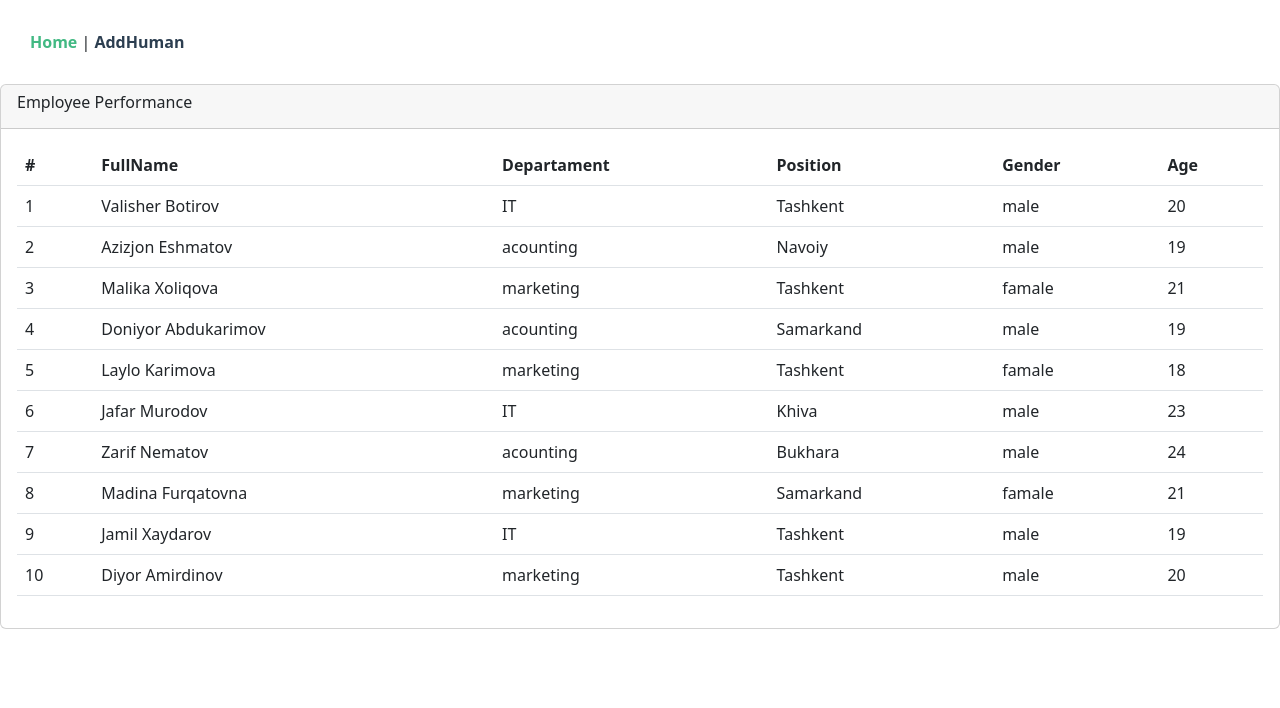
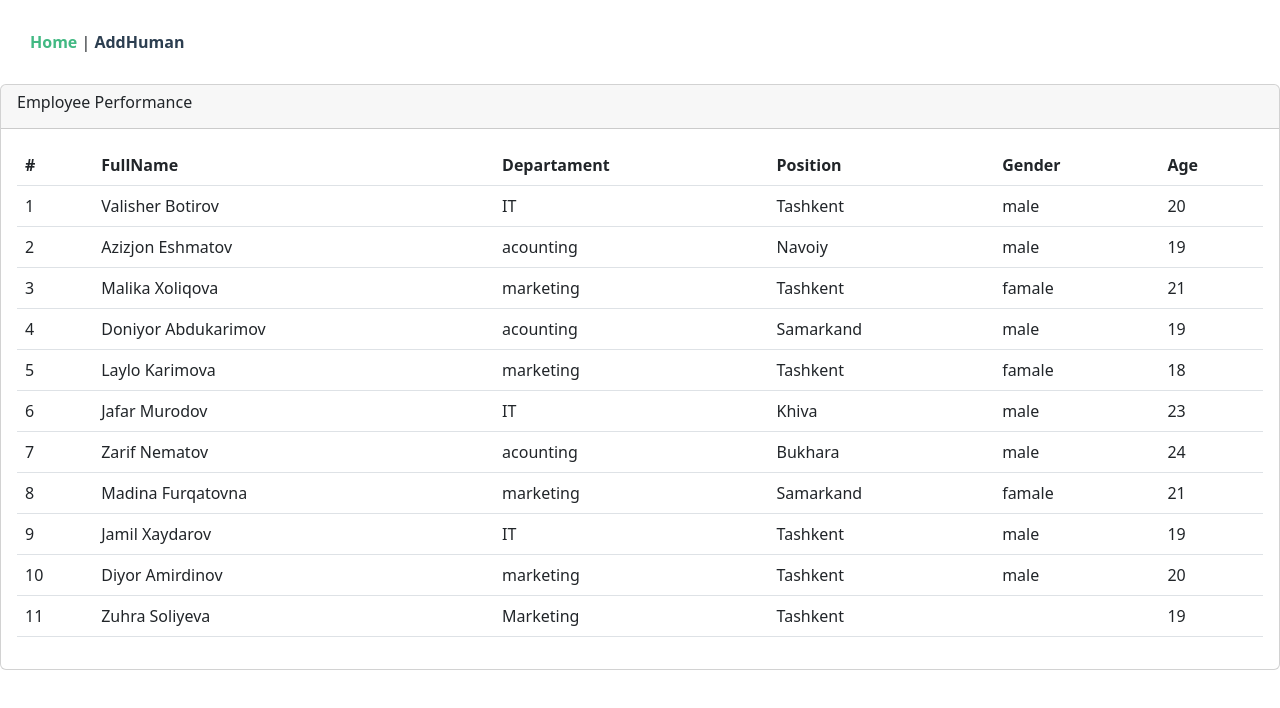
Before and after one commit to ValisherBotirov/UIC-Group-Task, a Vue app: page / in a window 1280 px wide. Shown: the top 708 px of the page. Built offline with nearby package versions, Linux system fonts and the light colour scheme; data requests are answered from the project's data file.

Commit message:
I added the function of saving the data from the form on the add employee page to the server

```diff
--- a/data/db.json
+++ b/data/db.json
@@ -1,14 +1,92 @@
 {
-  "users" : [
-    {"id" : 1 , "fullName" : "Valisher Botirov" , "departament" : "IT", "position" : "Tashkent" , "gender" : "male","age" : 20 },
-    {"id" : 2 , "fullName" : "Azizjon Eshmatov" , "departament" : "acounting", "position" : "Navoiy" , "gender" : "male","age" : 19 },
-    {"id" : 3 , "fullName" : "Malika Xoliqova" , "departament" : "marketing", "position" : "Tashkent" , "gender" : "famale","age" : 21 },
-    {"id" : 4 , "fullName" : "Doniyor Abdukarimov" , "departament" : "acounting", "position" : "Samarkand" , "gender" : "male","age" : 19 },
-    {"id" : 5 , "fullName" : "Laylo Karimova" , "departament" : "marketing", "position" : "Tashkent" , "gender" : "famale","age" : 18 },
-    {"id" : 6 , "fullName" : "Jafar Murodov" , "departament" : "IT", "position" : "Khiva" , "gender" : "male","age" : 23 },
-    {"id" : 7 , "fullName" : "Zarif Nematov" , "departament" : "acounting", "position" : "Bukhara" , "gender" : "male","age" : 24 },
-    {"id" : 8 , "fullName" : "Madina Furqatovna" , "departament" : "marketing", "position" : "Samarkand" , "gender" : "famale","age" : 21 },
-    {"id" : 9 , "fullName" : "Jamil Xaydarov" , "departament" : "IT", "position" : "Tashkent" , "gender" : "male","age" : 19 },
-    {"id" : 10 , "fullName" : "Diyor Amirdinov" , "departament" : "marketing", "position" : "Tashkent" , "gender" : "male","age" : 20 }
+  "users": [
+    {
+      "id": 1,
+      "fullName": "Valisher Botirov",
+      "departament": "IT",
+      "position": "Tashkent",
+      "gender": "male",
+      "age": 20
+    },
+    {
+      "id": 2,
+      "fullName": "Azizjon Eshmatov",
+      "departament": "acounting",
+      "position": "Navoiy",
+      "gender": "male",
+      "age": 19
+    },
+    {
+      "id": 3,
+      "fullName": "Malika Xoliqova",
+      "departament": "marketing",
+      "position": "Tashkent",
+      "gender": "famale",
+      "age": 21
+    },
+    {
+      "id": 4,
+      "fullName": "Doniyor Abdukarimov",
+      "departament": "acounting",
+      "position": "Samarkand",
+      "gender": "male",
+      "age": 19
+    },
+    {
+      "id": 5,
+      "fullName": "Laylo Karimova",
+      "departament": "marketing",
+      "position": "Tashkent",
+      "gender": "famale",
+      "age": 18
+    },
+    {
+      "id": 6,
+      "fullName": "Jafar Murodov",
+      "departament": "IT",
+      "position": "Khiva",
+      "gender": "male",
+      "age": 23
+    },
+    {
+      "id": 7,
+      "fullName": "Zarif Nematov",
+      "departament": "acounting",
+      "position": "Bukhara",
+      "gender": "male",
+      "age": 24
+    },
+    {
+      "id": 8,
+      "fullName": "Madina Furqatovna",
+      "departament": "marketing",
+      "position": "Samarkand",
+      "gender": "famale",
+      "age": 21
+    },
+    {
+      "id": 9,
+      "fullName": "Jamil Xaydarov",
+      "departament": "IT",
+      "position": "Tashkent",
+      "gender": "male",
+      "age": 19
+    },
+    {
+      "id": 10,
+      "fullName": "Diyor Amirdinov",
+      "departament": "marketing",
+      "position": "Tashkent",
+      "gender": "male",
+      "age": 20
+    },
+    {
+      "fullName": "Zuhra Soliyeva",
+      "departament": "Marketing",
+      "position": "Tashkent",
+      "gender": "",
+      "age": 19,
+      "id": 11
+    }
   ]
 }
--- a/src/views/AddView.vue
+++ b/src/views/AddView.vue
@@ -36,6 +36,7 @@
 </template>
 
 <script>
+import axios from "axios"
 export default {
   name : "AddView",
   data() {
@@ -44,10 +45,13 @@ export default {
       departament : "",
       position : "",
       gender : "",
-      age : ""
+      age : "",
+      newUser : null
     }
   },
+
   methods: {
+
     getUserInfo(){
       const newUser = {
         fullName : this.fullName,
@@ -56,8 +60,23 @@ export default {
         gender : this.gender,
         age : this.age
       }
-      console.log(newUser);
-    }
+      this.newUser = newUser;
+        console.log(newUser);
+        this.getServer()
+    },
+    async  getServer(){
+    console.log("Serverga jo'natdi");
+    await axios.post("http://localhost:3000/users",this.newUser,{})
+  }
   },
+
+
+
+//  async mounted() {
+//   console.log("ishlaadi");
+//    await axios.post("http://localhost:3000/users",this.newUser,{})
+//     //  console.log(this.newUser);
+//   },
+
 }
 </script>
```
Also changed, not shown: src/App.vue (+8 -7 lines).
